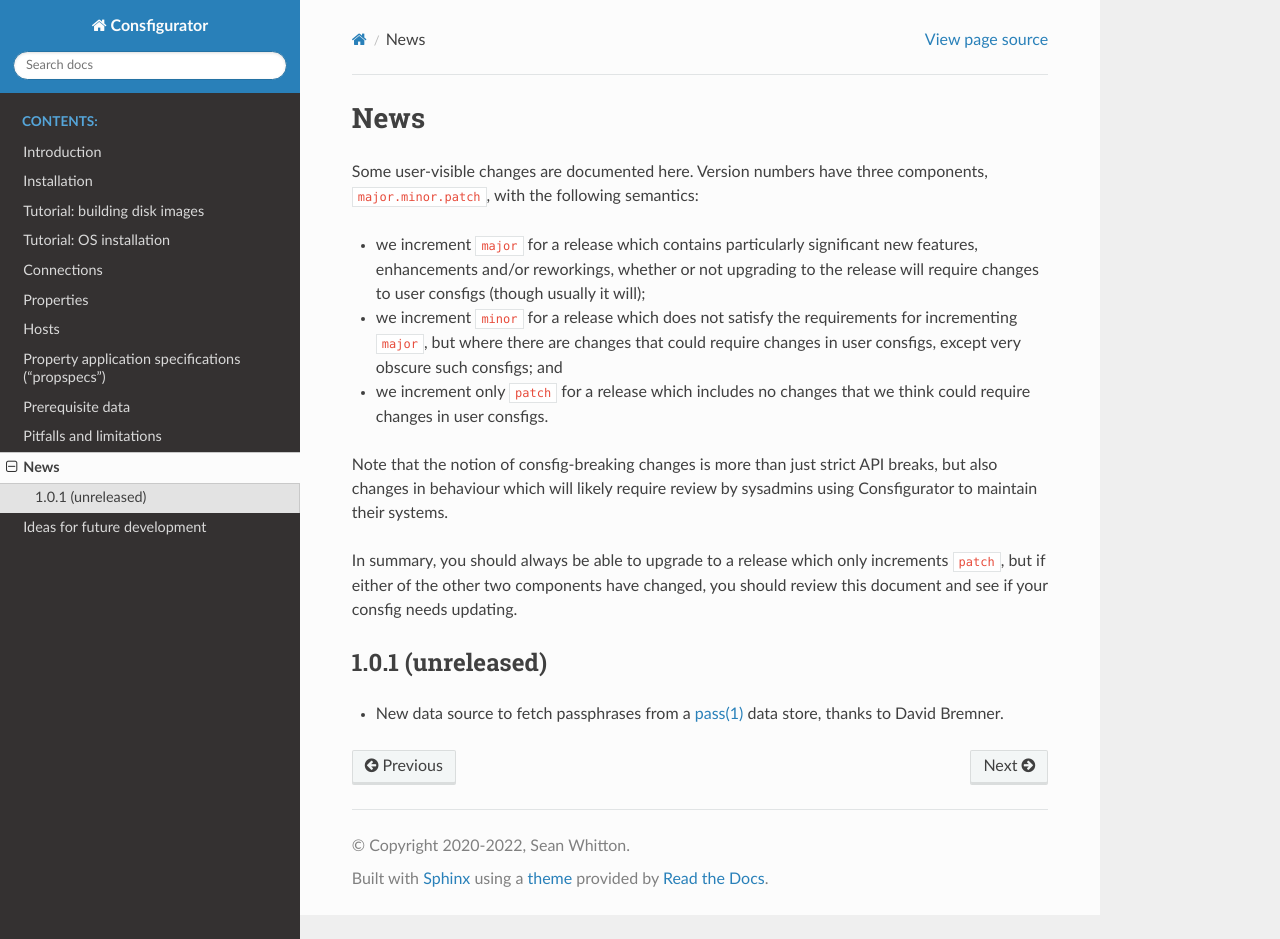
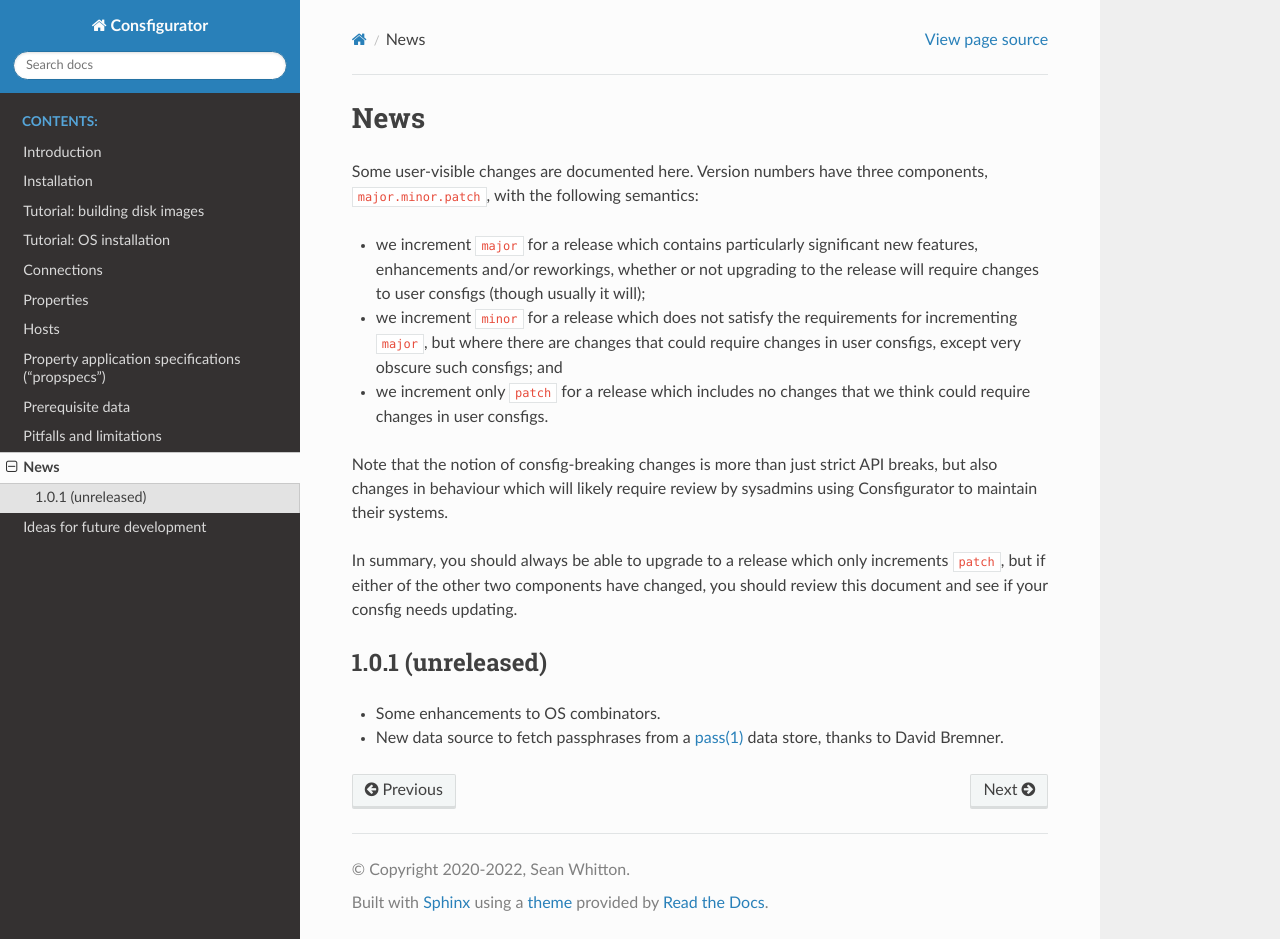
Before and after one commit to spwhitton/consfigurator, a Sphinx documentation site: the page built from doc/news.rst, in a window 1280 px wide and 939 px high. Built offline with Sphinx 7.4.7 and the Read the Docs theme 2.0.0, drawn with Linux system fonts in a browser that asks for light colours.

Commit message:
news.rst: mention recent enhancements to OS combinators
Signed-off-by: Sean Whitton <spwhitton@spwhitton.name>

```diff
--- a/doc/news.rst
+++ b/doc/news.rst
@@ -26,6 +26,8 @@ you should review this document and see if your consfig needs updating.
 1.0.1 (unreleased)
 ------------------
 
+- Some enhancements to OS combinators.
+
 - New data source to fetch passphrases from a `pass(1)`_ data store, thanks to
   David Bremner.
 
```
